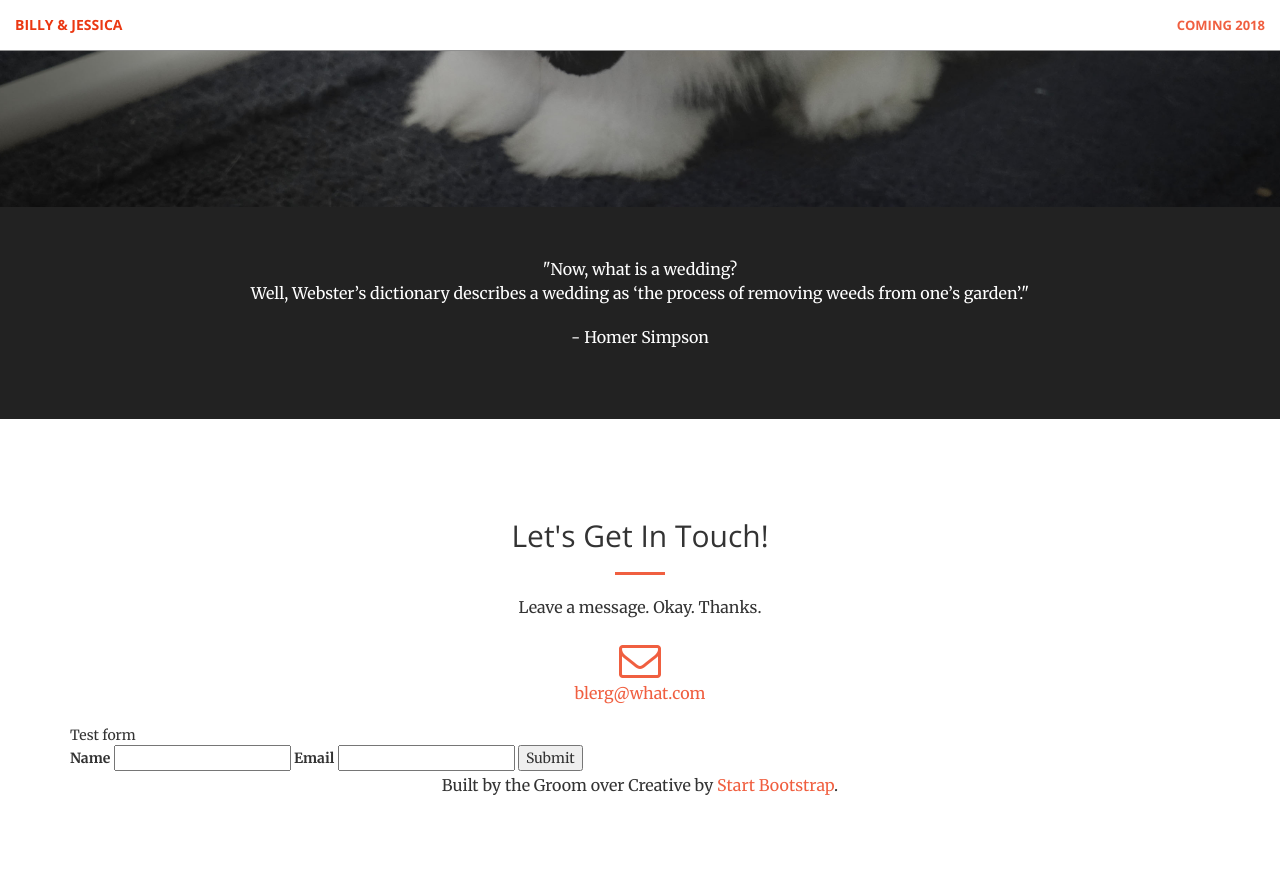
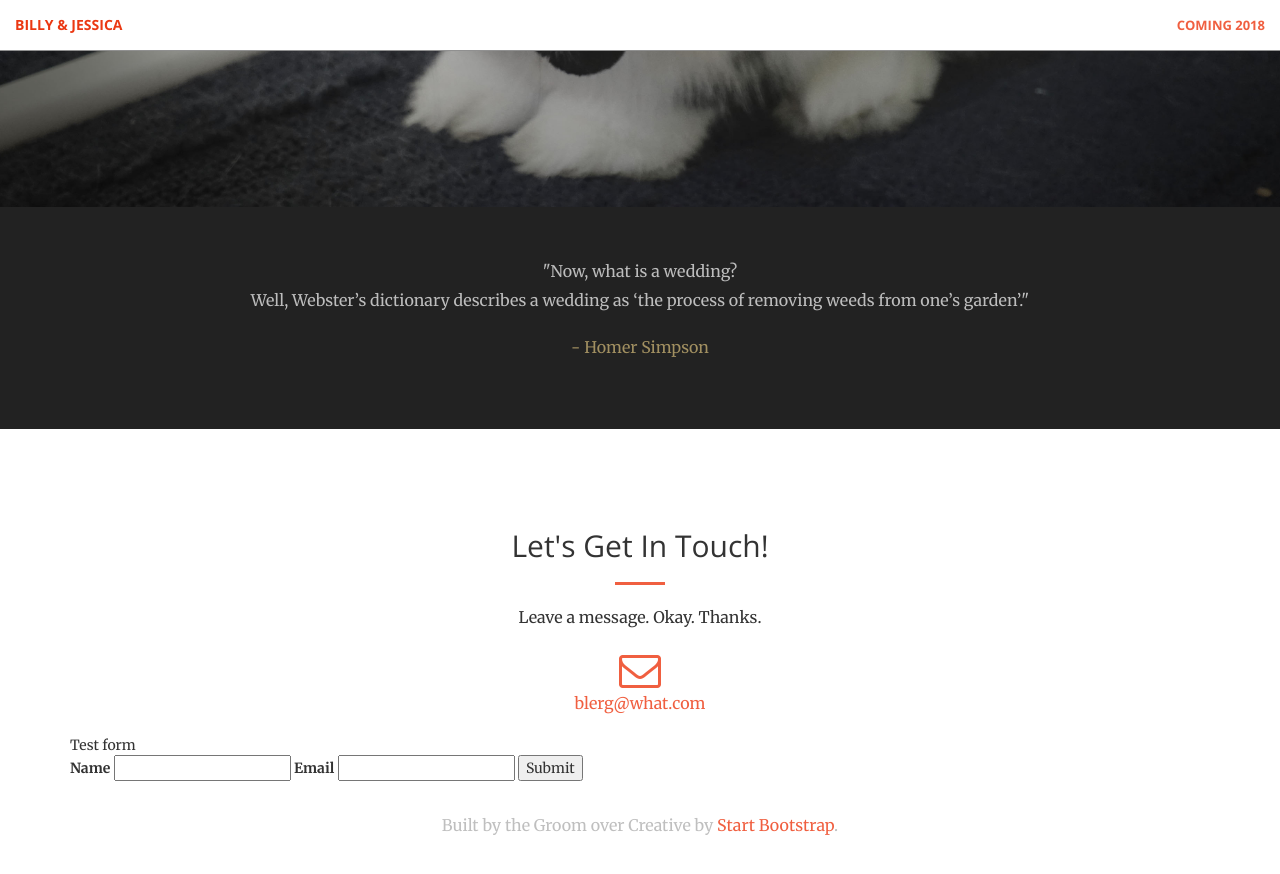
Before and after one commit to notbleh/wed-website, a Jekyll site: the page built from index.html, in a window 1280 px wide and 900 px high, scrolled down 693 px. Shown: the top 874 px of the window. Built offline with Jekyll 4.4.1, drawn with Linux system fonts in a browser that asks for light colours.

Commit message:
Update main.scss

```diff
--- a/css/main.scss
+++ b/css/main.scss
@@ -37,6 +37,26 @@
 $theme-primary: #F05F40;
 $theme-dark: #222;
 
+// Billy's Customs
+.tagline {
+    color: #bfbfbf;
+    padding-top: 30px;
+    font-size: 80%;
+}
+
+.top-padding {
+    padding-bottom: 0px;
+}
+
+.quote-body {
+    color: rgba(white, .7);
+    line-height: 1.8;
+}
+
+.quote-author {
+    color: #a29061;
+}
+
 // Import partials from `sass_dir` (defaults to `_sass`)
 @import
         "mixins",
```
